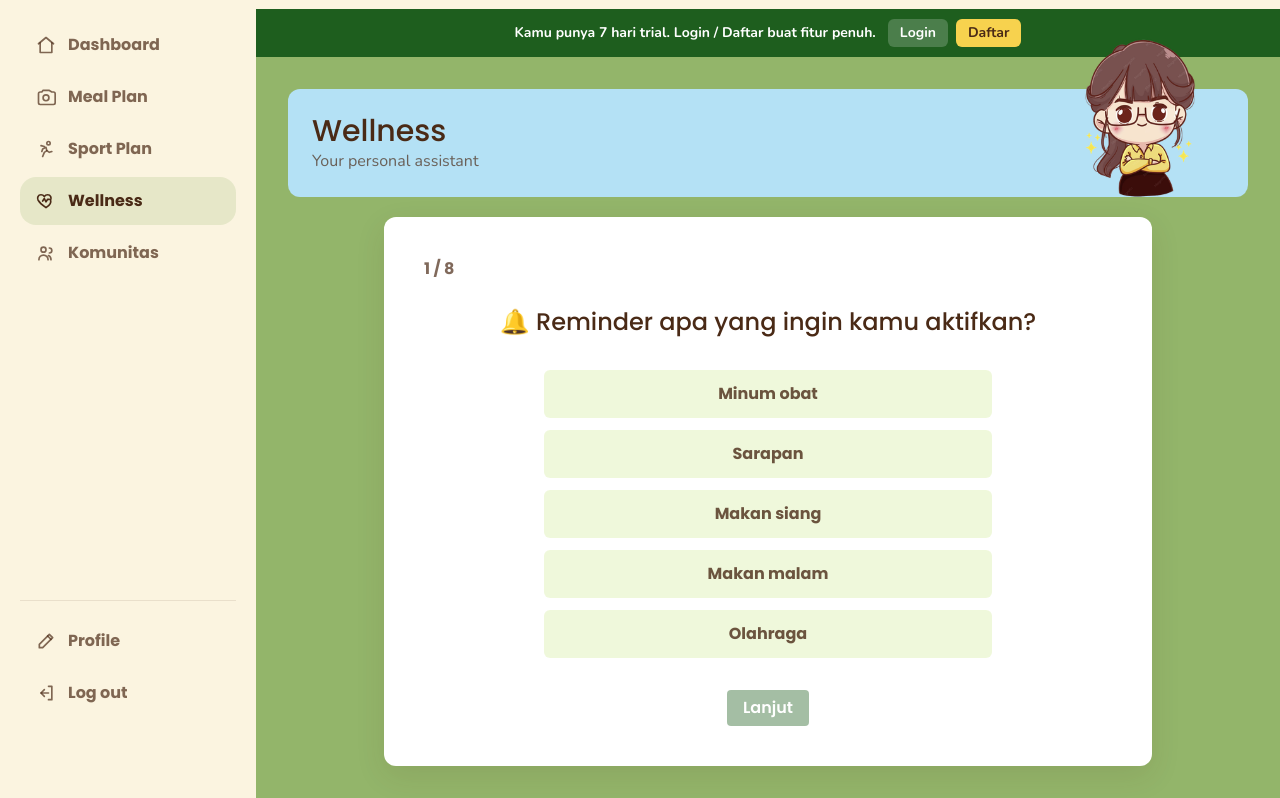
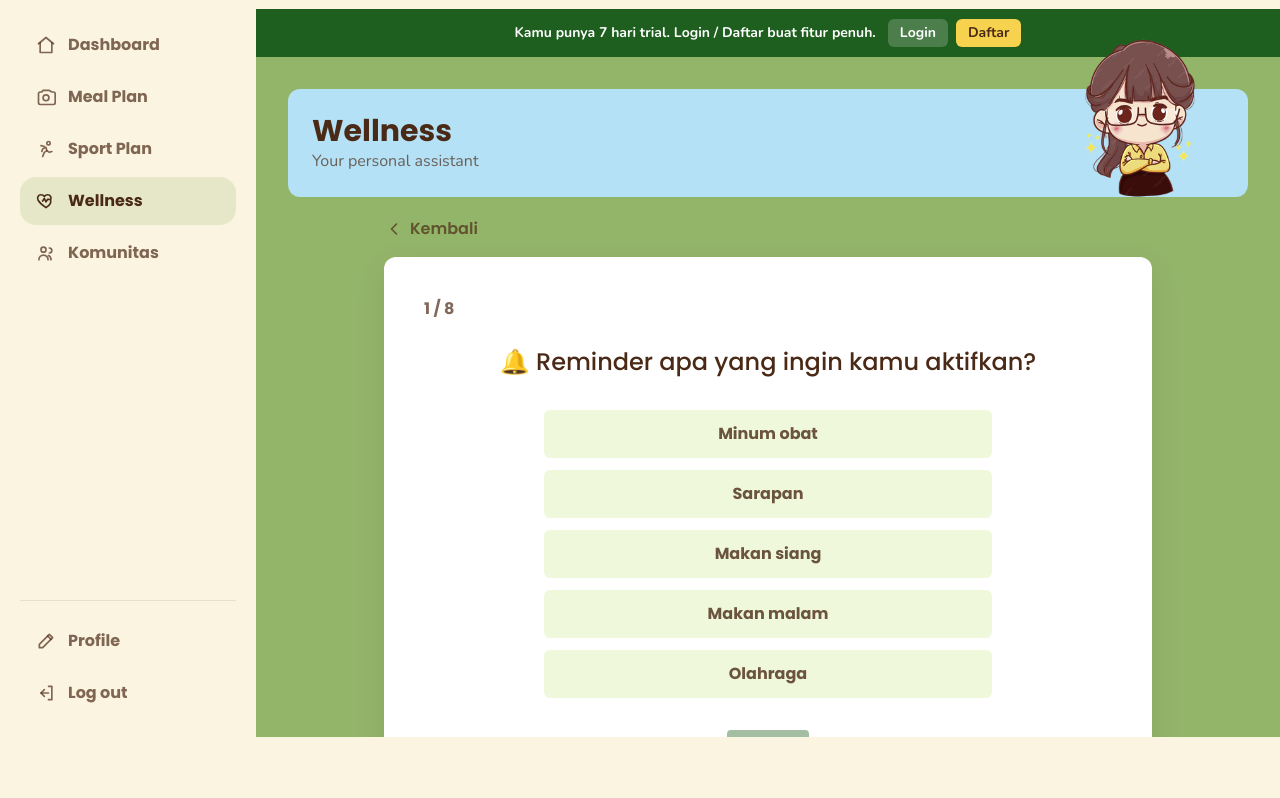
Before and after one commit to Putrikasidi/Nuvvi, a website: page wellness-quiz.html in a window 1280 px wide. Shown: the part 63-861 px from the top of the page. After the commit the page ends 800 px from the top, so only its background shows below. Drawn offline with nearby package versions, Linux system fonts and the light colour scheme.

Commit message:
feat(wellness-quiz): app-shell scroll + back-to-Wellness button
Co-Authored-By: Claude Opus 4.8 (1M context) <noreply@anthropic.com>

```diff
--- a/wellness-quiz.html
+++ b/wellness-quiz.html
@@ -14,21 +14,25 @@
     <link rel="stylesheet" href="assets/css/output.css" />
   </head>
   <body class="bg-cream font-sans text-cocoa" data-page="wellness-quiz">
-    <div class="lg:flex">
+    <div class="lg:flex lg:h-screen lg:overflow-hidden">
       <aside id="app-sidebar"></aside>
-      <div class="flex min-h-screen min-w-0 flex-1 flex-col">
+      <div class="flex min-h-screen min-w-0 flex-1 flex-col lg:h-screen lg:min-h-0 lg:overflow-y-auto">
         <header id="app-topbar" class="sticky top-0 z-20 bg-cream/95 backdrop-blur"></header>
 
         <main class="flex-1 space-y-5 bg-sage p-4 sm:p-6 lg:p-8">
             <div class="relative rounded-card bg-sky p-6">
               <div class="max-w-[70%] sm:max-w-[75%]">
-                <h2 class="font-display text-3xl font-extrabold">Wellness</h2>
+                <h2 class="font-display text-3xl font-bold">Wellness</h2>
                 <p class="text-cocoa/70">Your personal assistant</p>
               </div>
               <img src="assets/img/mascot-vivi-crossed.png" alt="" class="pointer-events-none absolute -bottom-2 right-3 w-32 sm:w-44" />
             </div>
 
             <div class="mx-auto max-w-3xl">
+              <a href="wellness.html" class="mb-4 inline-flex items-center gap-1.5 font-display font-semibold text-cocoa/70 transition hover:text-cocoa">
+                <svg class="h-5 w-5" viewBox="0 0 24 24" fill="none" stroke="currentColor" stroke-width="2" stroke-linecap="round" stroke-linejoin="round"><path d="m15 6-6 6 6 6" /></svg>
+                Kembali
+              </a>
               <div id="nv-quiz" class="nv-card min-h-[360px] p-6 sm:p-10"></div>
             </div>
         </main>
```
